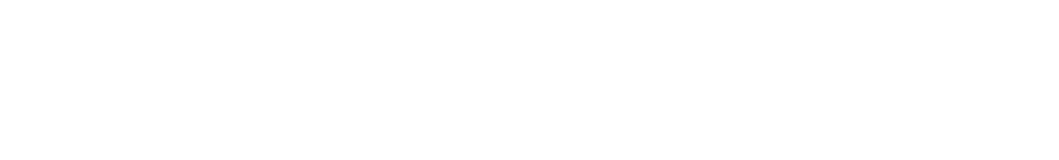
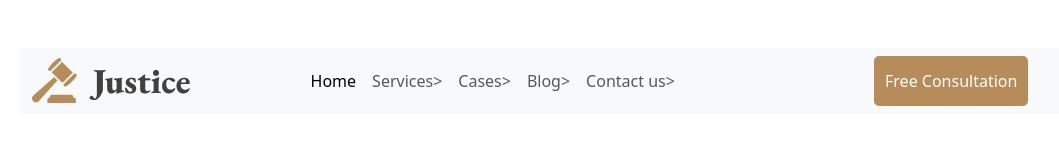
Before and after one commit to jakyaafrinbristi/b7-legal-house, a plain HTML site: page index.html in a window 1280 px wide. Shown: the whole page, without its empty margins (62-1121 px from the left). Drawn offline with nearby package versions, Linux system fonts and the light colour scheme.

Commit message:
navigation added

```diff
--- a/index.html
+++ b/index.html
@@ -1,12 +1,70 @@
-<!DOCTYPE html>
+<!doctype html>
 <html lang="en">
-<head>
-    <meta charset="UTF-8">
-    <meta http-equiv="X-UA-Compatible" content="IE=edge">
-    <meta name="viewport" content="width=device-width, initial-scale=1.0">
+  <head>
+    <meta charset="utf-8">
+    <meta name="viewport" content="width=device-width, initial-scale=1">
     <title>Legal Solution Resources</title>
-</head>
-<body>
+    <!-- bootsrap styles -->
+    <link href="https://cdn.jsdelivr.net/npm/bootstrap@5.3.0-alpha1/dist/css/bootstrap.min.css" rel="stylesheet" integrity="sha384-GLhlTQ8iRABdZLl6O3oVMWSktQOp6b7In1Zl3/Jr59b6EGGoI1aFkw7cmDA6j6gD" crossorigin="anonymous">
+    <link rel="stylesheet" href="styles/style.css">
+  </head>
+  <body class="container-lg">
+    <!-- header  -->
+    <header class="pt-5">
+        <nav class="navbar navbar-expand-lg bg-body-tertiary">
+        <div class="container-fluid">
+            <div>
+                <a class="navbar-brand" href="#">
+                    <img src="images/logo2.png" alt="">
+                  </a>
+            </div>
 
-</body>
+          <button class="navbar-toggler" type="button" data-bs-toggle="collapse" data-bs-target="#navbarSupportedContent" aria-controls="navbarSupportedContent" aria-expanded="false" aria-label="Toggle navigation">
+            <span class="navbar-toggler-icon"></span>
+          </button>
+          <div class="collapse navbar-collapse" id="navbarSupportedContent">
+            <ul class="navbar-nav ms-auto mb-2 mb-lg-0 mx-auto
+            ">
+              <li class="nav-item">
+                <a class="nav-link active" aria-current="page" href="#">Home</a>
+              </li>
+              <li class="nav-item">
+                <a class="nav-link" href="#">Services></a>
+              </li>
+              <li class="nav-item">
+                <a class="nav-link" href="#">Cases></a>
+              </li>
+              <li class="nav-item">
+                <a class="nav-link" href="#">Blog></a>
+              </li>
+              <li class="nav-item">
+                <a class="nav-link" href="#">Contact us></a>
+              </li>
+
+            </ul>
+
+             <button class="btn-bz-danger mx-auto py-2" type="submit">Free Consultation</button>
+
+          </div>
+        </div>
+      </nav>
+
+    </header>
+    <!-- main -->
+    <main>
+
+    </main>
+    <!-- footer -->
+    <footer>
+
+    </footer>
+
+
+
+
+
+
+    <!-- bs js styles -->
+    <script src="https://cdn.jsdelivr.net/npm/bootstrap@5.3.0-alpha1/dist/js/bootstrap.bundle.min.js" integrity="sha384-w76AqPfDkMBDXo30jS1Sgez6pr3x5MlQ1ZAGC+nuZB+EYdgRZgiwxhTBTkF7CXvN" crossorigin="anonymous"></script>
+  </body>
 </html>
--- /dev/null
+++ b/styles/style.css
@@ -0,0 +1,6 @@
+.btn-bz-danger{
+    background: #B68C5A;
+    color: #FFFFFF;
+    border:5px solid #B68C5A;
+    border-radius: 5px;
+}
```
